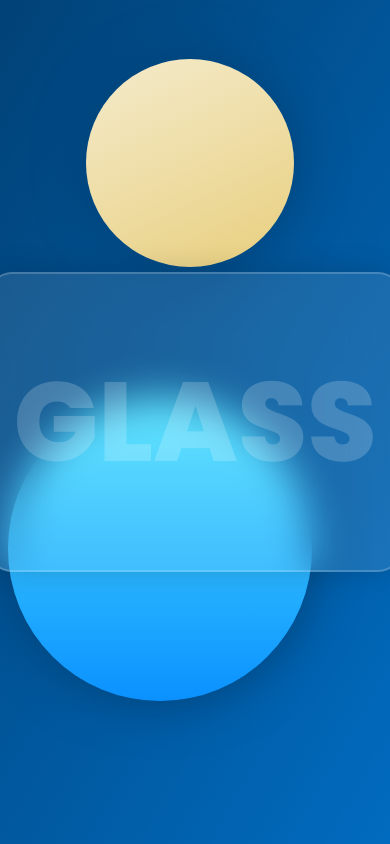
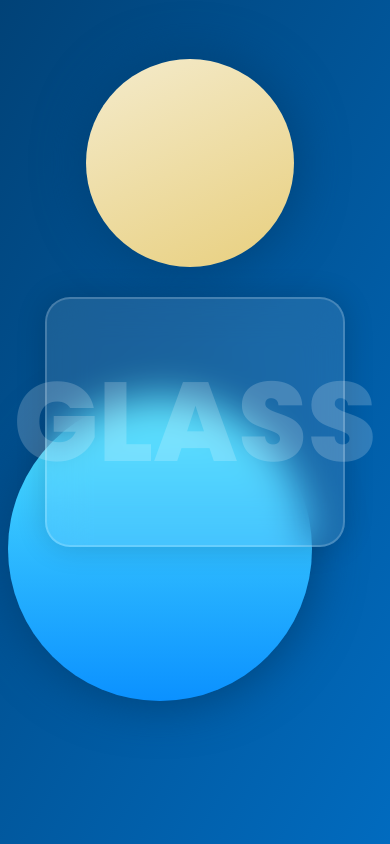
Before and after one commit to deepeshrohilla/glassmorphism, a plain HTML site: page index.html in a window 390 px wide. Drawn offline with Linux system fonts and the light colour scheme.

Commit message:
Update style.css

```diff
--- a/style.css
+++ b/style.css
@@ -59,6 +59,12 @@ body {
         height: 300px;
     }
 }
+@media screen and (max-width: 400px) {
+    .glass {
+        width: 300px;
+        height: 250px;
+    }
+}
 
 h1 {
     font-size: 10em;
```
